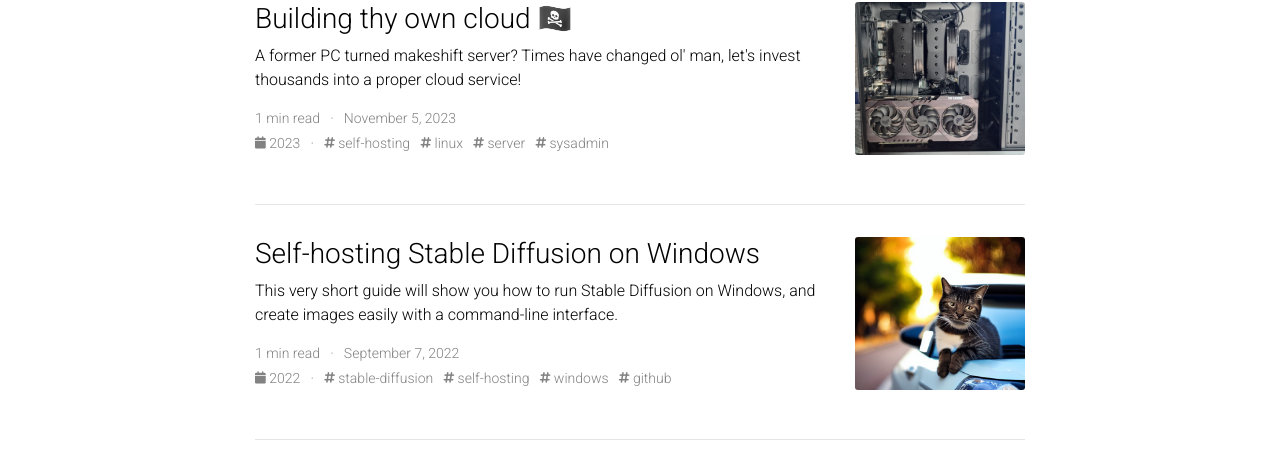
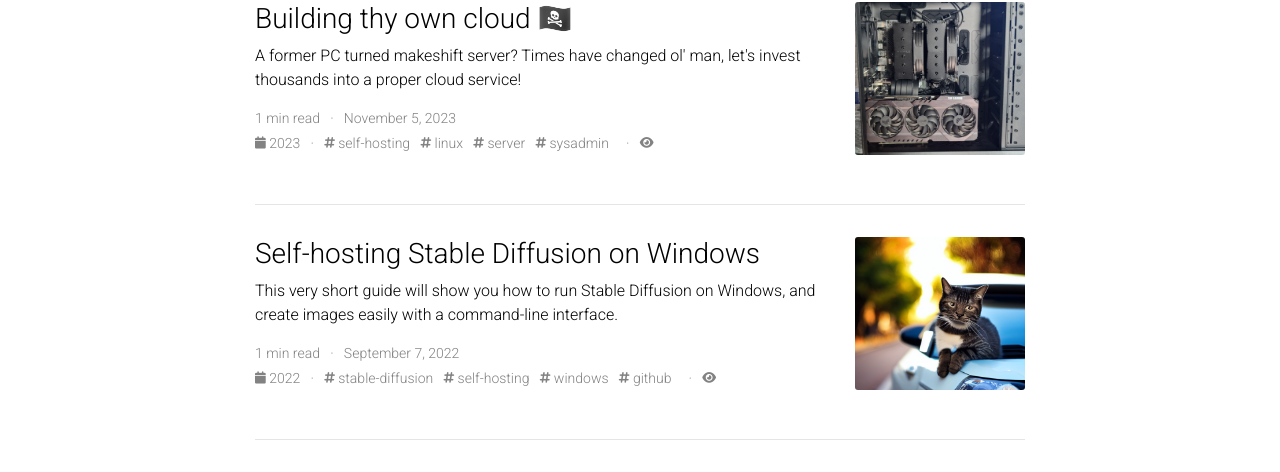
Before and after one commit to LilianBoulard/LilianBoulard.github.io, a Jekyll site: the page built from blog/index.html, in a window 1280 px wide and 933 px high. Shown: the part 383-855 px from the top of the window. Built offline with Jekyll 4.4.1, drawn with Linux system fonts in a browser that asks for light colours; the list of posts is cut into pages by our own code; comment, search, counter and statistics services are not loaded; a style sheet for code colours, icons or effects is not loaded.

Commit message:
Fix blog posts views counters

```diff
--- a/blog/index.html
+++ b/blog/index.html
@@ -84,7 +84,6 @@
 
                     <p class="post-meta">
                       {{ read_time }} min read &nbsp; &middot; &nbsp;
-                      <a class="views" article="{{ post.telemetry_id }}"><i class="fas fa-eye fa-sm"></i></a> &nbsp; &middot; &nbsp;
                       <a href="{{ year | prepend: '/blog/' | prepend: site.baseurl}}">
                         <i class="fas fa-calendar fa-sm"></i> {{ year }} </a>
                     </p>
@@ -149,6 +148,9 @@
               {% endfor %}
           {% endif %}
 
+          &nbsp; &middot; &nbsp;
+          <a class="views" data-article="{{ page.telemetry_id }}"><i class="fas fa-eye fa-sm"></i></a> &nbsp;
+
           {% if categories != "" %}
           &nbsp; &middot; &nbsp;
             {% for category in post.categories %}
```
